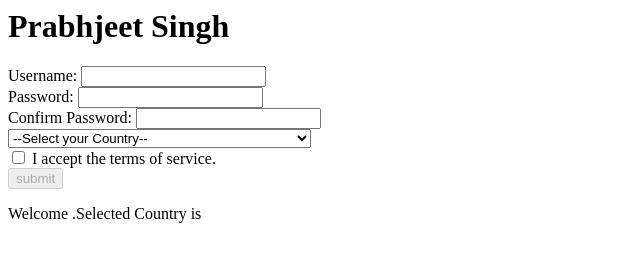
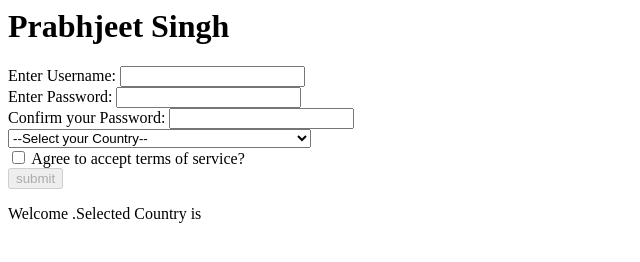
Before and after one commit to Prabhjeet02/Prabhjeet_Singh_WEB303Assignments, a plain HTML site: page WEB303As10/index.html in a window 1280 px wide. Shown: the whole page, without its empty margins (0-640 px from the left). Drawn offline with Linux system fonts and the light colour scheme.

Commit message:
assignment 10

```diff
--- a/WEB303As10/index.html
+++ b/WEB303As10/index.html
@@ -11,13 +11,19 @@
     </h1>
 
     <form method="post">
-            <label for="username">Username: </label>
+
+		<label for="username">Enter Username: </label>
         <input type="text" id="username" name="username" required />
             <br/>
-            <label for="password">Password: </label>
+
+
+		<label for="password">Enter Password: </label>
         <input type="password" id="password" name="password" />
             <br/>
-            <label for="password2">Confirm Password: </label>
+
+
+
+		<label for="password2">Confirm your Password: </label>
         <input type="password" id="password2" name="password2" />
         <span id="message"></span>
             <br/>
@@ -26,17 +32,17 @@
         </select>
             <br/>
         <input type="checkbox" id="terms" name="terms" value="yes" />
-            <label for="terms" id="termstext">I accept the terms of service.</label>
+        <label for="terms" id="termstext">Agree to accept terms of service?</label>
             <br />
 
         <input type="submit" id="submit" value="submit" />
         <p id="text"></p>
     </form>
 </main>
-
     <script type="text/javascript" src="js/jquery.js"></script>
     <script type="text/javascript" src="js/script.js"></script>
     <script type="text/javascript" src="js/countries.js"></script>
+
 </body>
 
 </html>
--- a/WEB303As10/js/script.js
+++ b/WEB303As10/js/script.js
@@ -5,13 +5,13 @@ $(document).ready(function() {
 
 $("#password, #password2").on('keyup', function() {
     if($("#password").val() == $("#password2").val()) {
-        $("#message").html("passwords match");
+        $("#message").html("passwords matched..");
         if($('#password').val().length >= 12) {
             submit.disabled = false;
             submit.className = 'enabled';
         }
     } else {
-        $("#message").html("passwords don't match");
+        $("#message").html("passwords is not matching");
     }
 });
 
@@ -21,9 +21,12 @@ Countries();
         $("#submit").attr("disabled", !this.checked);
     });
 });
+
 var username = document.getElementById('username');
 var country = document.getElementById('country');
 var msg = "Welcome "+username.value+".Selected Country is "+country.value;
+
+
 if(submit){
     document.getElementById('text').innerText = msg;
 }
```
Lines whose indentation alone changed are shown as unchanged.
